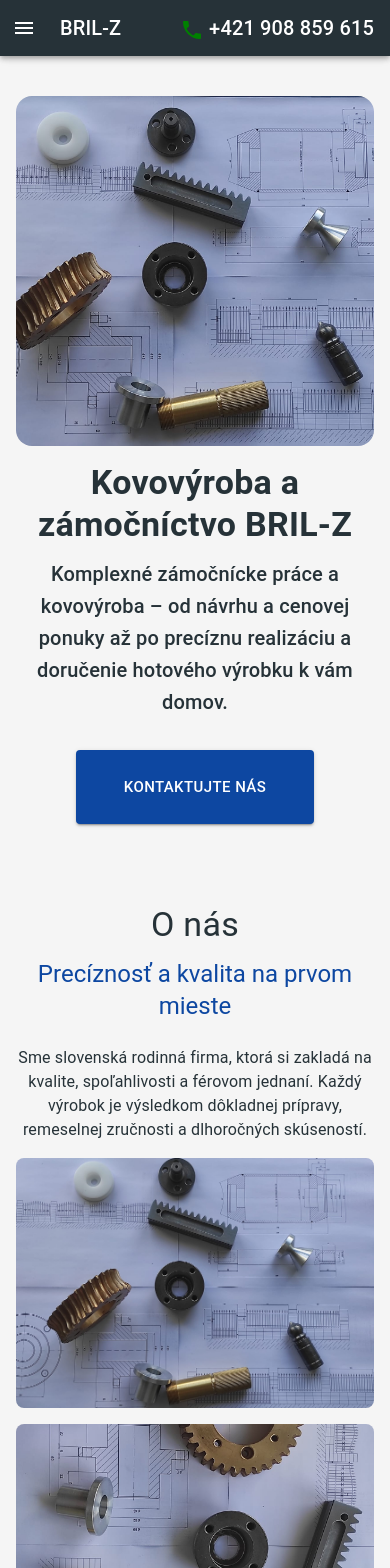
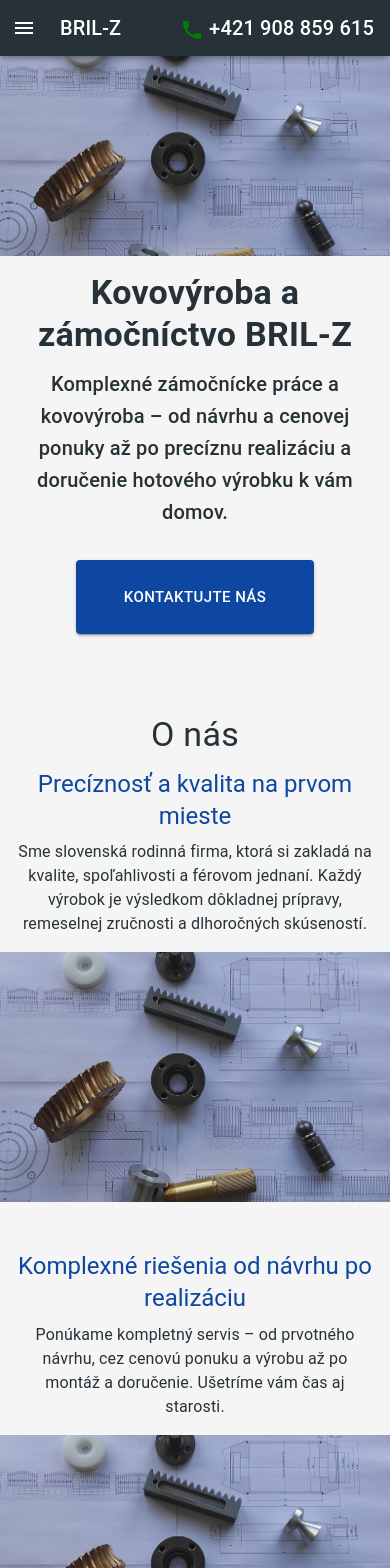
Before and after one commit to mino685/one-page-app, a Next.js app: page / in a window 390 px wide. Shown: the top 1568 px of the page. Built offline with nearby package versions, Linux system fonts and the light colour scheme; what @mui/material-nextjs would draw is missing.

Commit message:
setted responsive Boxes

```diff
--- a/app/page.tsx
+++ b/app/page.tsx
@@ -45,18 +45,23 @@
         sx={{
           minHeight: "100vh",
           background: colorsDataSet.pageBackground,
-          py: 8,
+          py: { xs: 7, sm: 8 },
           color: colorsDataSet.basicFont,
         }}
       >
-        <Container maxWidth="lg">
+        <Box
+          sx={{
+            ml: { xs: 0, sm: 5, md: 10, xl: 50 },
+            mr: { xs: 0, sm: 5, md: 10, xl: 50 },
+          }}
+        >
           <MainInformationComponent
             scrollToContact={() => scrollToSection(contactRef)}
           />
           <AboutUsComponent sectionRef={aboutUsRef} />
           <WorkSkillsComponent sectionRef={workSkillsRef} />
           <ContactComponent sectionRef={contactRef} />
-        </Container>
+        </Box>
       </Box>
       <FooterComponent />
     </>
--- a/components/AboutUsComponent.tsx
+++ b/components/AboutUsComponent.tsx
@@ -31,6 +31,12 @@
           key={index}
           sx={{ textAlign: "center", mb: 4 }}
         >
+          <Box
+            sx={{
+              ml: { xs: 2, sm: 0 },
+              mr: { xs: 2, sm: 0 },
+            }}
+          >
             <Grid size={12}>
               <Typography
                 gutterBottom
@@ -44,16 +50,21 @@
             <Grid size={12}>
               <Typography component="span">{item.desc}</Typography>
             </Grid>
+          </Box>
           <Grid size={{ xs: 12, md: index % 2 === 0 ? 8 : 4 }}>
             <CardMedia
-              sx={{ height: 250, borderRadius: 2 }}
+              sx={{ height: 250, borderRadius: { xs: 0, sm: 2 } }}
               image="/brilzW.jpg"
               title="green iguana"
             />
           </Grid>
           <Grid size={{ xs: 12, md: index % 2 === 0 ? 4 : 8 }}>
             <CardMedia
-              sx={{ height: 250, borderRadius: 2 }}
+              sx={{
+                height: 250,
+                borderRadius: 2,
+                display: { xs: "none", sm: "flex" },
+              }}
               image="/brilzH.jpg"
               title="green iguana"
             />
--- a/components/ContactComponent.tsx
+++ b/components/ContactComponent.tsx
@@ -22,7 +22,11 @@
 
   return (
     <>
-      <Box ref={sectionRef} textAlign="center">
+      <Box
+        ref={sectionRef}
+        textAlign="center"
+        sx={{ ml: { xs: 2, sm: 0 }, mr: { xs: 2, sm: 0 } }}
+      >
         <Typography variant="h4" gutterBottom>
           Kontaktujte nás
         </Typography>
--- a/components/MainInformationComponent.tsx
+++ b/components/MainInformationComponent.tsx
@@ -11,12 +11,18 @@
   scrollToContact: () => void;
 }) {
   return (
-    <Box textAlign="center" sx={{ mb: 10, mt: 4 }}>
+    <Box textAlign="center" sx={{ mb: 10, mt: { xs: 0, sm: 4 } }}>
       <CardMedia
-        sx={{ height: 350, borderRadius: 4 }}
+        sx={{ height: { xs: 200, sm: 350 }, borderRadius: { xs: 0, sm: 4 } }}
         image="/brilzW.jpg"
         title="green iguana"
       />
+      <Box
+        sx={{
+          ml: { xs: 2, sm: 0 },
+          mr: { xs: 2, sm: 0 },
+        }}
+      >
         <Typography variant="h4" fontWeight="bold" sx={{ mt: 2 }} gutterBottom>
           {mainInformationDataSet.productName}
         </Typography>
@@ -39,5 +45,6 @@
           Kontaktujte nás
         </Button>
       </Box>
+    </Box>
   );
 }
--- a/components/NavigationComponent.tsx
+++ b/components/NavigationComponent.tsx
@@ -39,20 +39,6 @@
   scrollToWorkSkills?: () => void;
   window?: () => Window;
   children?: React.ReactElement<unknown>;
-}
-
-function HideOnScroll(props: Props) {
-  const { window, children } = props;
-
-  const trigger = useScrollTrigger({
-    target: window ? window() : undefined,
-  });
-
-  return (
-    <Slide appear={false} direction="down" in={!trigger}>
-      {children ?? <div />}
-    </Slide>
-  );
 }
 
 export default function NavigationComponent(props: Props) {
@@ -114,7 +100,6 @@
 
   return (
     <>
-      <HideOnScroll>
       <AppBar
         component="nav"
         sx={{
@@ -135,11 +120,11 @@
           <Typography
             variant="h6"
             component="div"
-              sx={{ flexGrow: 1, display: { xs: "block" } }}
+            sx={{ flexGrow: 1, display: { sm: "block" } }}
           >
             {mainInformationDataSet.companyName}
           </Typography>
-            <Box sx={{ display: { xs: "none" } }}>
+          <Box sx={{ display: { xs: "none", sm: "block" } }}>
             {navigationItemsDataSet.map((item, index) => (
               <Button
                 key={index}
@@ -150,9 +135,7 @@
               </Button>
             ))}
           </Box>
-            <Box sx={{ display: { xs: "none", sm: "flex" } }}>
-              {socialIcons}
-            </Box>
+          <Box sx={{ display: { xs: "none", sm: "flex" } }}>{socialIcons}</Box>
           <Box sx={{ display: { sm: "block" } }}>
             <Typography
               variant="h6"
@@ -165,7 +148,6 @@
           </Box>
         </Toolbar>
       </AppBar>
-      </HideOnScroll>
       <nav>
         <Drawer
           container={container}
--- a/components/WorkSkillsComponent.tsx
+++ b/components/WorkSkillsComponent.tsx
@@ -19,7 +19,10 @@
   sectionRef: any;
 }) {
   return (
-    <Box sx={{ mb: 10 }} ref={sectionRef}>
+    <Box
+      sx={{ mb: 10, ml: { xs: 2, sm: 0 }, mr: { xs: 2, sm: 0 } }}
+      ref={sectionRef}
+    >
       <Typography variant="h4" textAlign="center" gutterBottom>
         Naše služby
       </Typography>
```
Lines whose indentation alone changed are shown as unchanged.
